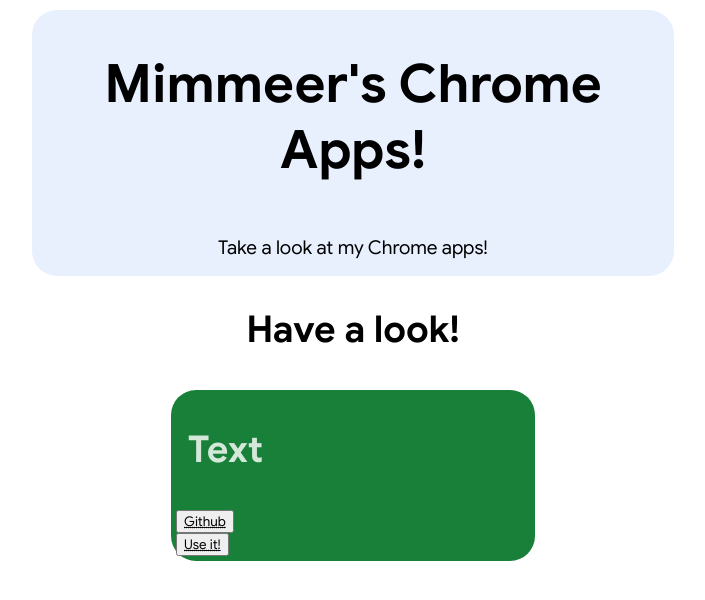
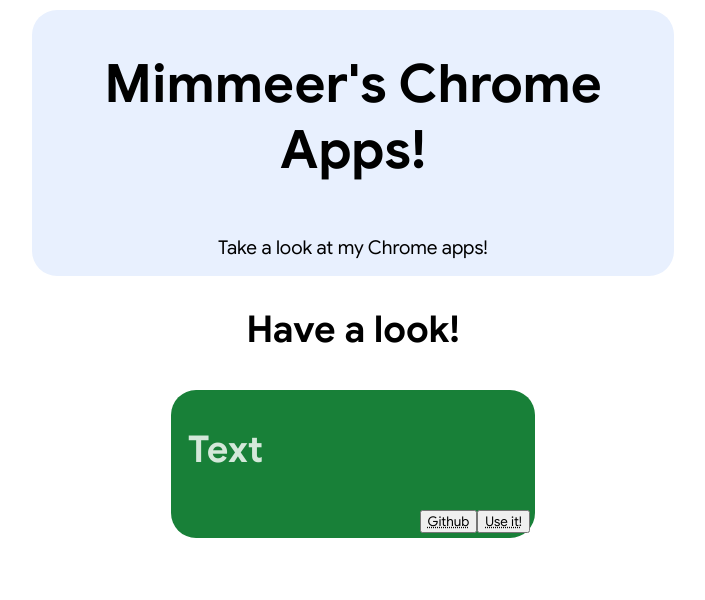
Before and after one commit to mimmeerchrome/mimmeerchrome.github.io, a plain HTML site: page index.html in a window 1280 px wide. Shown: the part 126-726 px from the top of the page, without its empty margins (287-992 px from the left). Drawn offline with Linux system fonts and the light colour scheme.

Commit message:
Update index.html

```diff
--- a/index.html
+++ b/index.html
@@ -12,8 +12,10 @@
       <h2>Have a look!</h2>
       <div class="textbox boxcorn">
         <h2 class="textbox">Text</h2>
-        <a href="/text/"><button class="ralign" ><abbr title="Support it on Github!">Github</abbr></button></a>
-        <a href="/text/"><button class="ralign" ><abbr title="Check it out!">Use it!</abbr></button></a>
+        <div class="ralign">
+          <a href="/text/"><button><abbr title="Support it on Github!">Github</abbr></button></a>
+          <a href="/text/"><button><abbr title="Check it out!">Use it!</abbr></button></a>
+        </div>
       </div>
     </body>
   </html>
```
